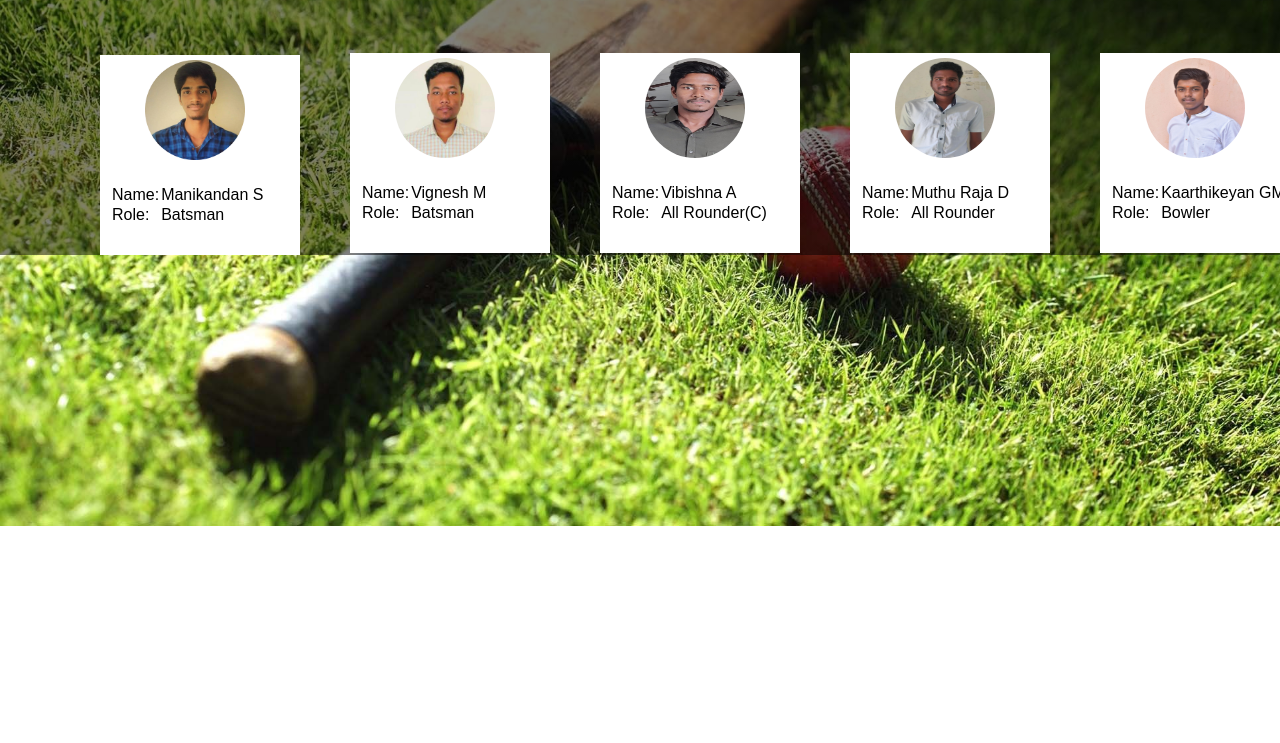
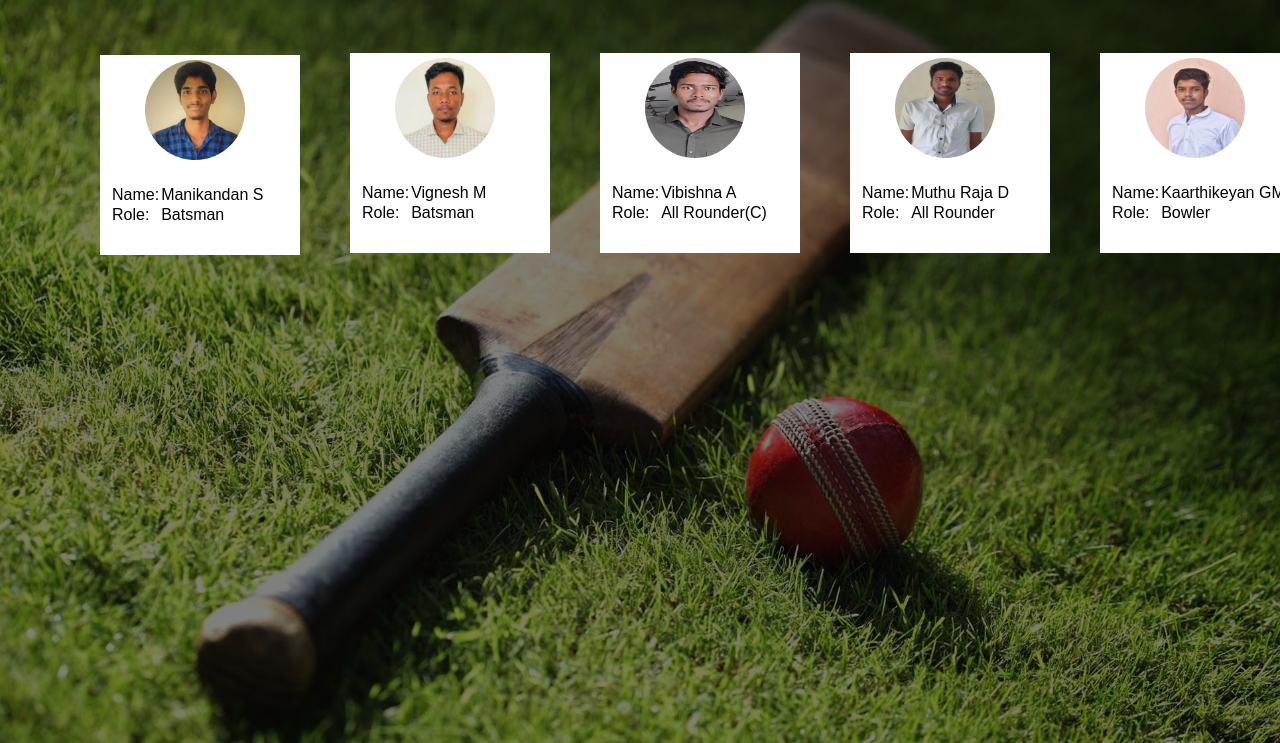
Before and after one commit to Manivas5060/GE, a plain HTML site: page index.html in a window 1280 px wide. Shown: the part 57-800 px from the top of the page. Drawn offline with Linux system fonts and the light colour scheme.

Commit message:
Update style.css

```diff
--- a/style.css
+++ b/style.css
@@ -5,8 +5,6 @@
 body{
     background:linear-gradient(rgba(0,0,0,0.5),rgba(0,0,0,0.5)), url("images/back.jpg");
     background-size: cover;
-    background-position:center;
-    background-repeat:no-repeat;
     font-family: Arial, Helvetica, sans-serif;
 }
 h1{
```
